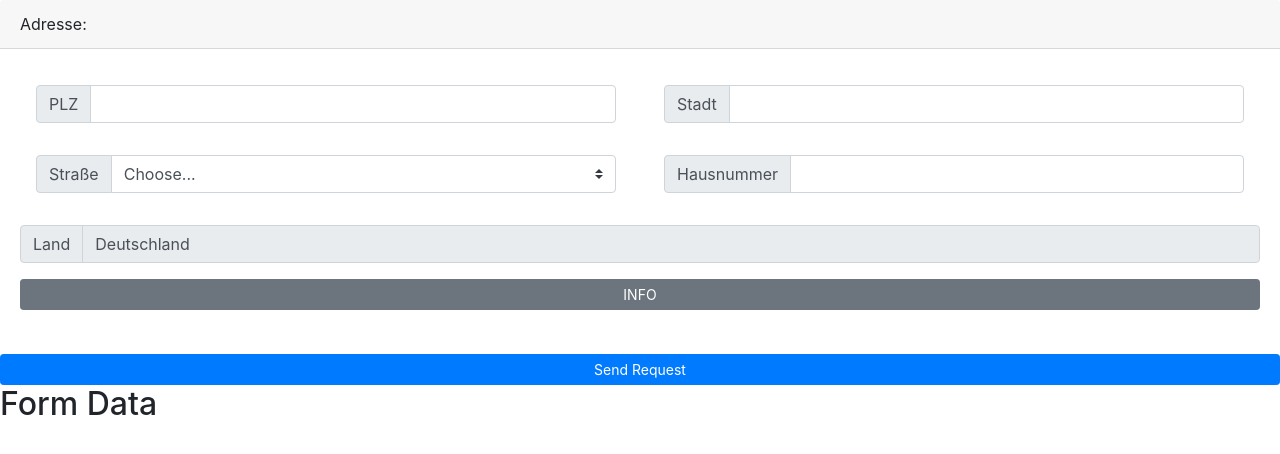
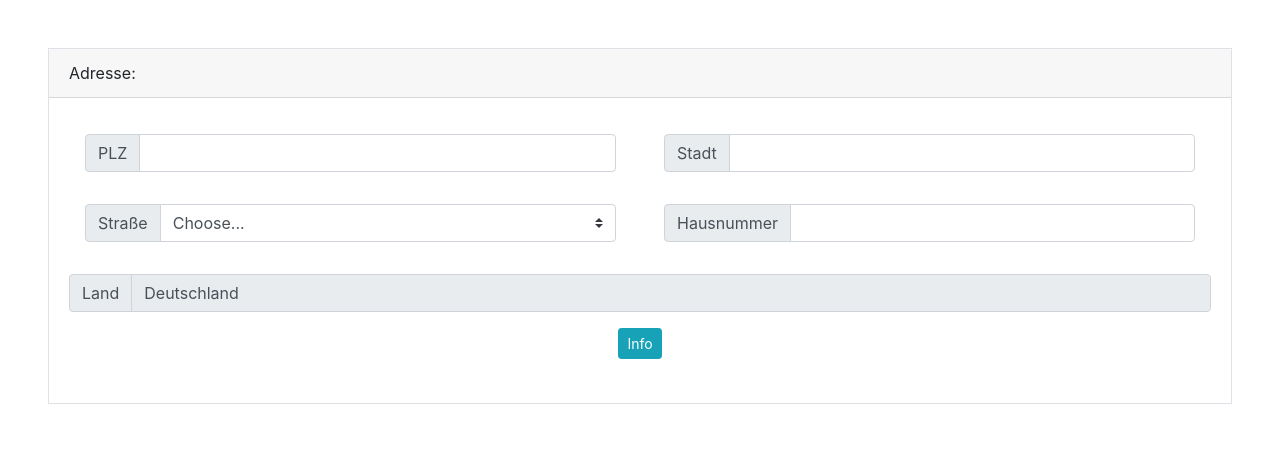
Before and after one commit to E-Ozdemir/My-Interview-Task-1, a plain HTML site: page Adress.html in a window 1280 px wide. Drawn offline with nearby package versions, Linux system fonts and the light colour scheme.

Commit message:
last changes

```diff
--- a/Adress.html
+++ b/Adress.html
@@ -1,8 +1,6 @@
 <!DOCTYPE html>
 <html lang="en">
   <head>
-
-    <!-- <script type="module" src="my-element.js"></script> -->
     <meta charset="UTF-8" />
     <meta http-equiv="X-UA-Compatible" content="IE=edge" />
     <meta name="viewport" content="width=device-width, initial-scale=1.0" />
@@ -13,7 +11,7 @@
     <title>Adress Finder</title>
   </head>
   <body>
-    <section class="contact-form">
+    <section class="contact-form border  m-5">
       <div class="card-header">
         Adresse:
       </div>
@@ -59,18 +57,15 @@
           </div>
           <input type="text" value= "Deutschland"class="form-control" id="country"  name="land" aria-describedby="basic-addon1"  readonly>
         </div>
-        <button type="submit" class="btn btn-secondary btn-sm btn-block " id="info">INFO</button>
-
+        <div class="text-center">
+          <button type="submit" class="btn btn-info btn-sm  " id="info">Info</button>
+        </div>
         <br>
       </div>
     </form>
   </section>
-  <div class="btn-group-toggle" data-toggle="buttons">
-    <button onclick= "sendResponse()" type="button" class="btn btn-primary btn-sm btn-block ">Send Request</button>
-  </div>
 
-    <div class="results">
-      <h2>Form Data</h2>
+    <div class="results text-center">
       <pre></pre>
     </div>
 
--- a/my-element.js
+++ b/my-element.js
@@ -1,7 +1,7 @@
-// window.onload = function(){
-//   const el = document.getElementById("zip");
-//   el.addEventListener("keyup", sendResponse);
-// }
+window.onload = function(){
+  const el = document.getElementById("zip");
+  el.addEventListener("change", sendResponse);
+}
 
 function sendResponse() {
   var x = document.getElementById("zip").value;
@@ -11,25 +11,20 @@ function sendResponse() {
   let data2 = `finda=streets&plz_plz="${x}"&lang=de_DE`;
 
   let url =
-    "https://cors-anywhere.herokuapp.com/https://www.postdirekt.de/plzserver/PlzAjaxServlet?nocache=1643465311213";
+    "https://cors-anywhere.herokuapp.com/https://www.postdirekt.de/plzserver/PlzAjaxServlet?";
 
   axios
     .all([axios.post(url, data), axios.post(url, data2)])
 
     .then(
-      axios.spread((veri1, veri2) => {
-        document.getElementById("city").value = veri1.data.rows[0].city;
-        gonder(veri2.data.rows);
+      axios.spread((spreadData1, spreadData2) => {
+        document.getElementById("city").value = spreadData1.data.rows[0].city;
+        gonder(spreadData2.data.rows);
       })
     )
-    //   // .then(response => document.getElementById("street").value = response.data.rows.map(item => {return item.street}))
-    //   // .then(response => allStreets = response.data.rows.map(item => {return item.street}))
-
     .catch((error) => {
       console.error("There was an error!", error);
     });
-  // axios.get('https://breakingbadapi.com/api/characters')
-  //   .then((res) => gonder(res.data))
 }
 
 function gonder(x) {
@@ -56,20 +51,12 @@ function gonder(x) {
 }
 
 
-// **********************
-// document.getElementById("info").onclick = function() {formatJson()};
-
 
 function handleFormSubmit(event) {
   event.preventDefault();
 
   const data = new FormData(event.target);
-
   const formJSON = Object.fromEntries(data.entries());
-
-  // // for multi-selects, we need special handling
-  // formJSON.snacks = data.getAll('snacks');
-
   const results = document.querySelector('.results pre');
   results.innerText = JSON.stringify(formJSON, null, 2);
 }
```
